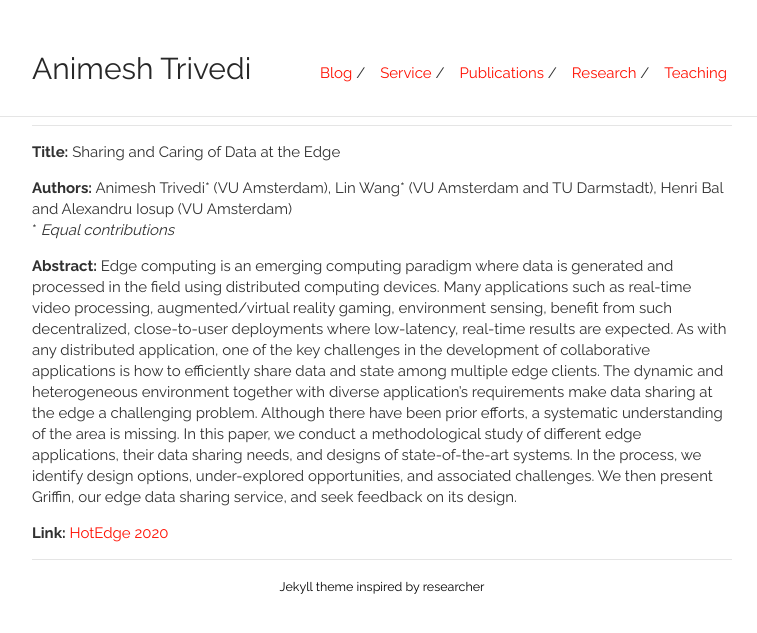
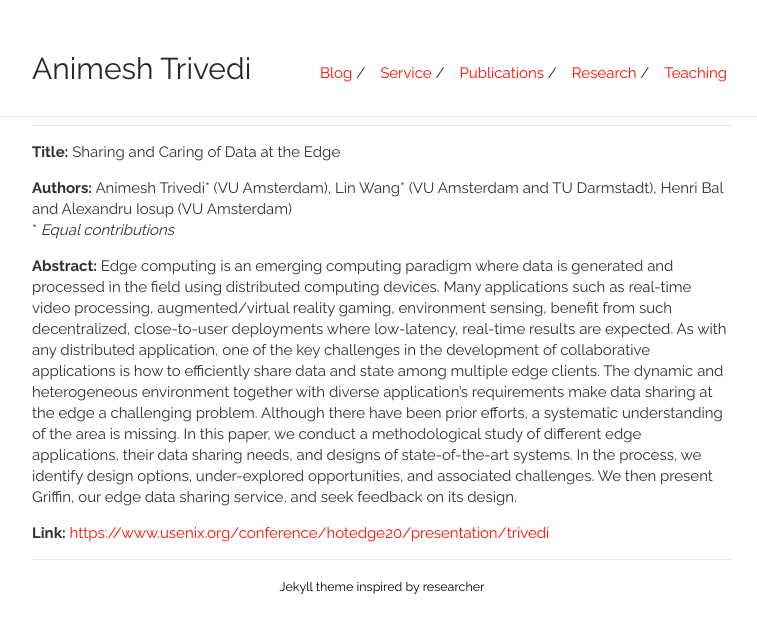
Before and after one commit to animeshtrivedi/animeshtrivedi.github.io, a Jekyll site: the page built from _posts/2020-05-12-hotedge.md, in a window 1280 px wide. Shown: the top 633 px of the page, without its empty margins (258-1015 px from the left). Built offline with Jekyll 4.4.1, drawn with Linux system fonts in a browser that asks for light colours.

Commit message:
updating link
Signed-off-by: Animesh Trivedi <atrivedi@apache.org>

```diff
--- a/_posts/2020-05-12-hotedge.md
+++ b/_posts/2020-05-12-hotedge.md
@@ -14,4 +14,4 @@ permalink: /hotedge-paper
 **Abstract:** Edge computing is an emerging computing paradigm where data is generated and processed in the field using distributed computing devices. Many applications such as real-time video processing, augmented/virtual reality gaming, environment sensing, benefit from such decentralized, close-to-user deployments where low-latency, real-time results are expected. As with any distributed application, one of the key challenges in the development of collaborative applications is how to efficiently share data and state among multiple edge clients. The dynamic and heterogeneous environment together with diverse application’s requirements make data sharing at the edge a challenging problem. Although there have been prior efforts, a systematic understanding of the area is missing. In this paper, we conduct a methodological study of different edge applications, their data sharing needs, and designs of state-of-the-art systems. In the process, we identify design options, under-explored opportunities, and associated challenges. We then present Griffin, our edge data sharing service, and seek feedback on its design.
 
 **Link:**
-[HotEdge 2020](https://www.usenix.org/conference/hotedge20)
+[https://www.usenix.org/conference/hotedge20/presentation/trivedi](https://www.usenix.org/conference/hotedge20/presentation/trivedi)
```
